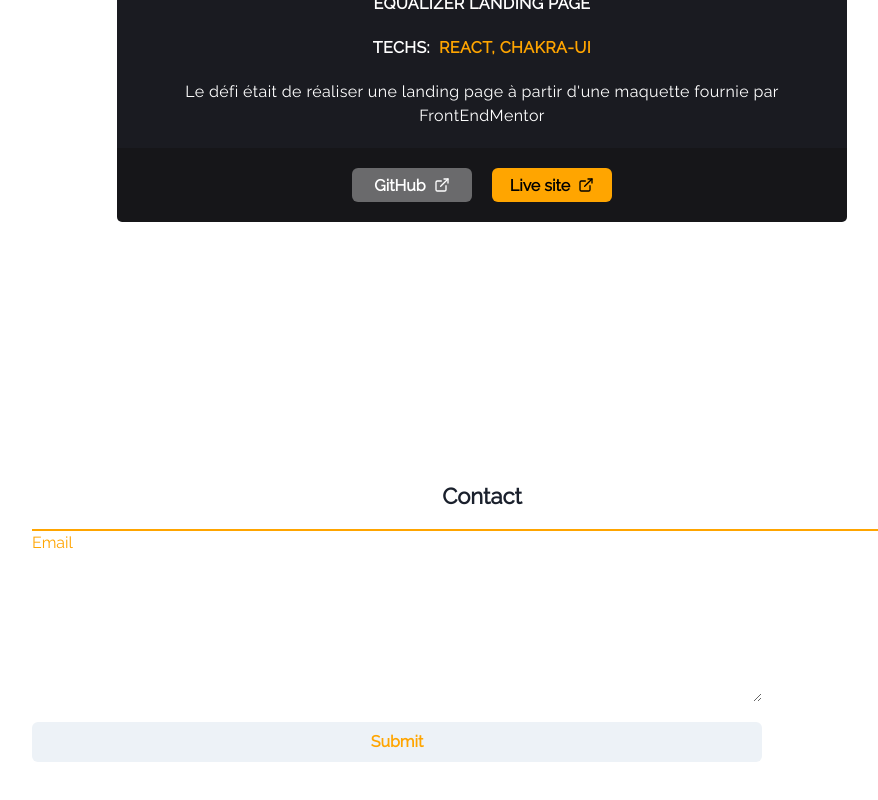
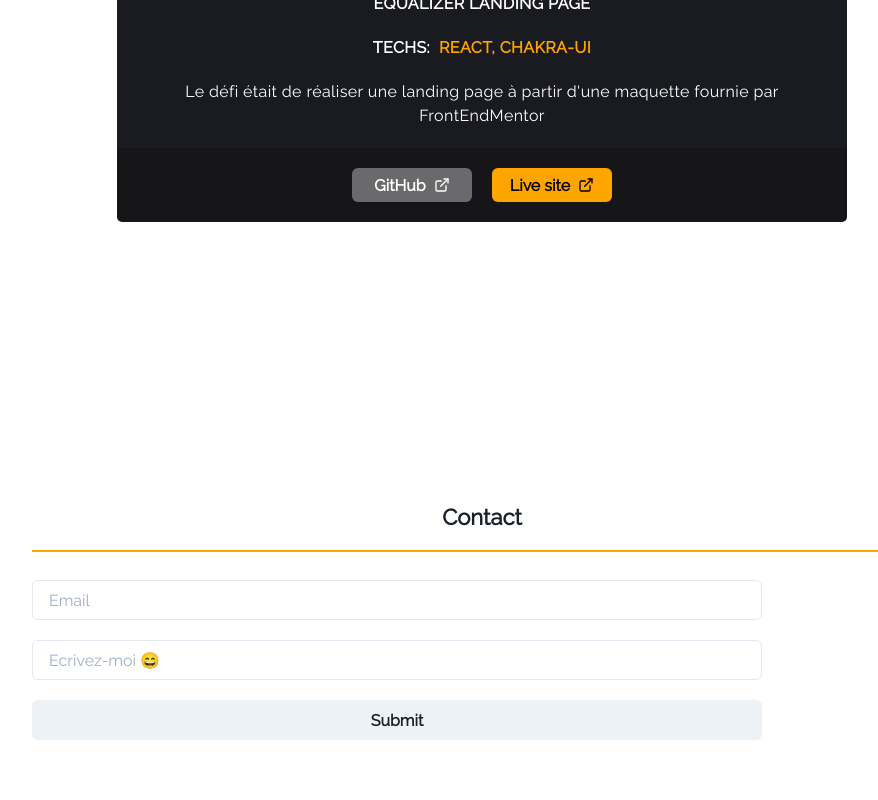
Before and after one commit to tristan-derez/portfoliov2, a React (Vite) app: page / in a window 1280 px wide. Shown: the part 3598-4398 px from the top of the page, without its empty margins (158-1036 px from the left). Built offline with nearby package versions, Linux system fonts and the light colour scheme.

Commit message:
update form

```diff
--- a/src/components/ContactForm.tsx
+++ b/src/components/ContactForm.tsx
@@ -1,5 +1,5 @@
 //chakra
-import { Flex, Button, Icon, useToast, FormLabel } from "@chakra-ui/react";
+import { Flex, Button, Icon, useToast, FormLabel, Input } from "@chakra-ui/react";
 
 //formspree
 import { useForm, ValidationError } from "@formspree/react";
@@ -18,15 +18,14 @@ export const ContactForm = () => {
             <Flex
                 direction="column"
                 gap="20px"
-                color="orange"
                 w={["300px", "327px", "573px", "730px"]}
                 fontFamily="Raleway"
                 fontSize={["16px", "16px", "20px", "22px"]}
             >
-                <FormLabel htmlFor="email">Email</FormLabel>
-                <input id="email" type="email" name="email" />
+                <FormLabel htmlFor="email"></FormLabel>
+                <Input id="email" type="email" name="email" isRequired placeholder="Email" />
                 <ValidationError prefix="Email" field="email" errors={state.errors} />
-                <textarea id="message" name="message" />
+                <Input id="message" name="message" placeholder="Ecrivez-moi 😄" isRequired />
                 <ValidationError prefix="Message" field="message" errors={state.errors} />
                 <Button
                     type="submit"
```
